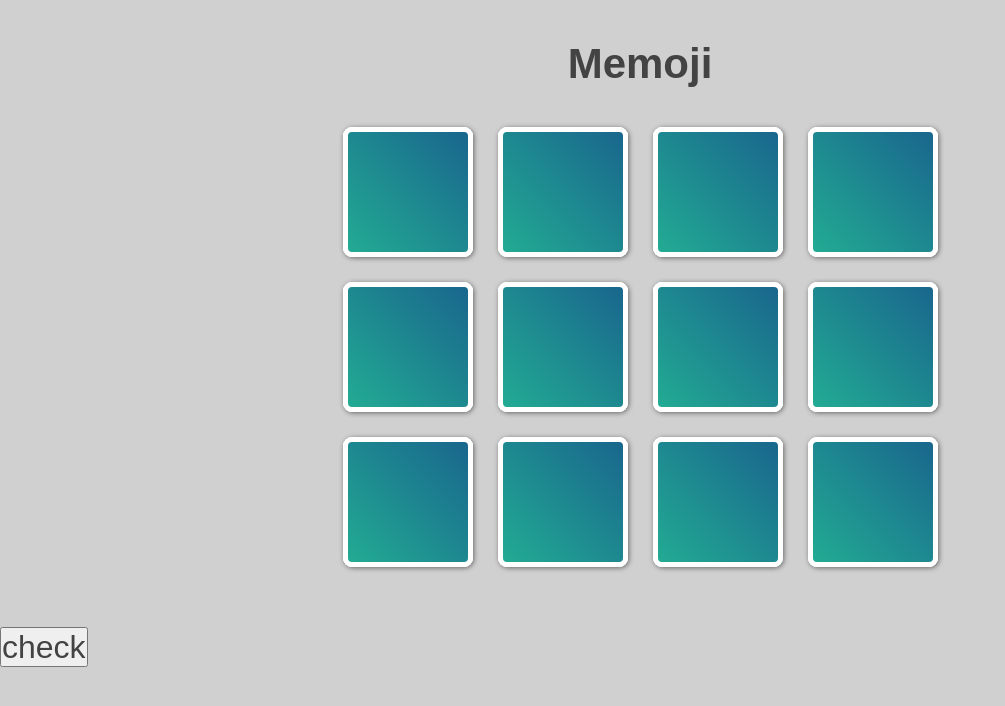
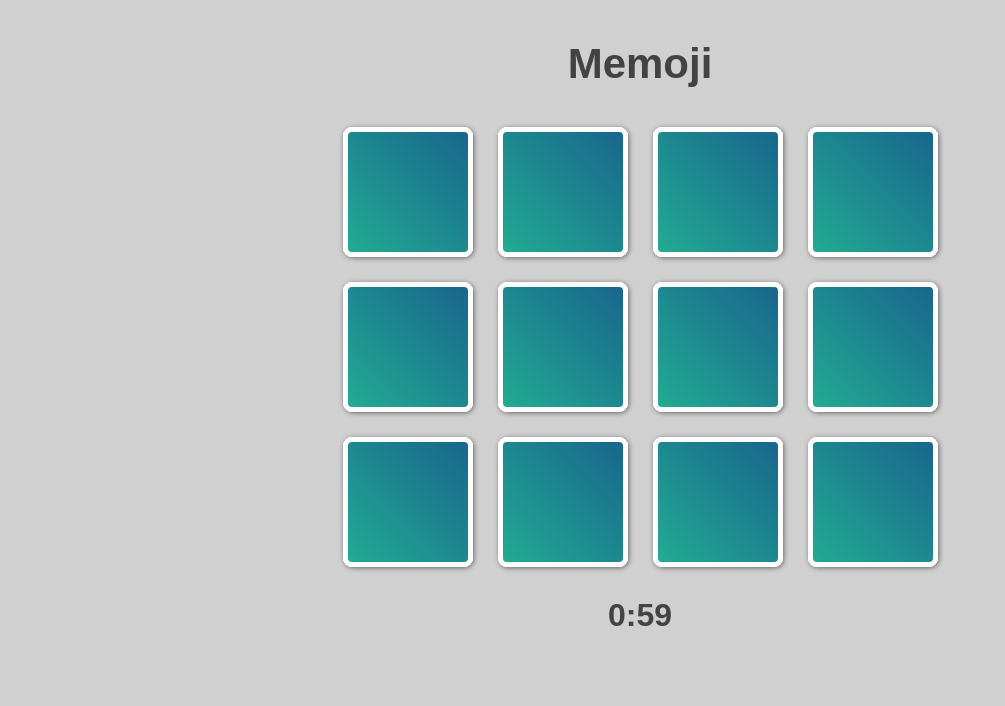
Before and after one commit to kachid/memoji-app, a Vue app: page / in a window 1280 px wide. Shown: the top 706 px of the page, without its empty margins (0-1005 px from the left). Built offline with nearby package versions, Linux system fonts and the light colour scheme.

Commit message:
add timer set

```diff
--- a/src/App.vue
+++ b/src/App.vue
@@ -113,8 +113,6 @@ header h1 {
     color: #434344;
 }
 
-
-
 section {
     display: grid;
     grid-template-columns: repeat(4, 1fr);
--- a/src/components/MainField.vue
+++ b/src/components/MainField.vue
@@ -19,7 +19,7 @@
 <script>
 export default {
   name: 'MainField',
-  data: function () {
+  data () {
       return {
           is_flipped: false,
           is_right: false,
--- a/src/components/Timer.vue
+++ b/src/components/Timer.vue
@@ -1,7 +1,6 @@
 <template>
     <div id="timer">
-        <h2 >{{msg}}</h2>
-        <button @click="some">check</button>
+        <h2 >{{timeShow}}</h2>
     </div>
 
 </template>
@@ -9,19 +8,26 @@
 <script>
     export default {
         name: 'Timer',
+        data () {
+            return {
+                timeNow: 59
+            }
+        },
         props: {
           msg: String
-        },
-        methods: {
-            some() {
-                alert(1);
-            }
-        }
+      },
+      computed: {
+          timeShow () {
+              let timeStr = String(this.timeNow);
+
+              return `0:${timeStr}`;
+          }
+      }
     }
 </script>
 
 <style scoped>
-    h2, button {
+    h2 {
         margin: 30px auto;
         text-align: center;
 
```
Lines whose indentation alone changed are shown as unchanged.
